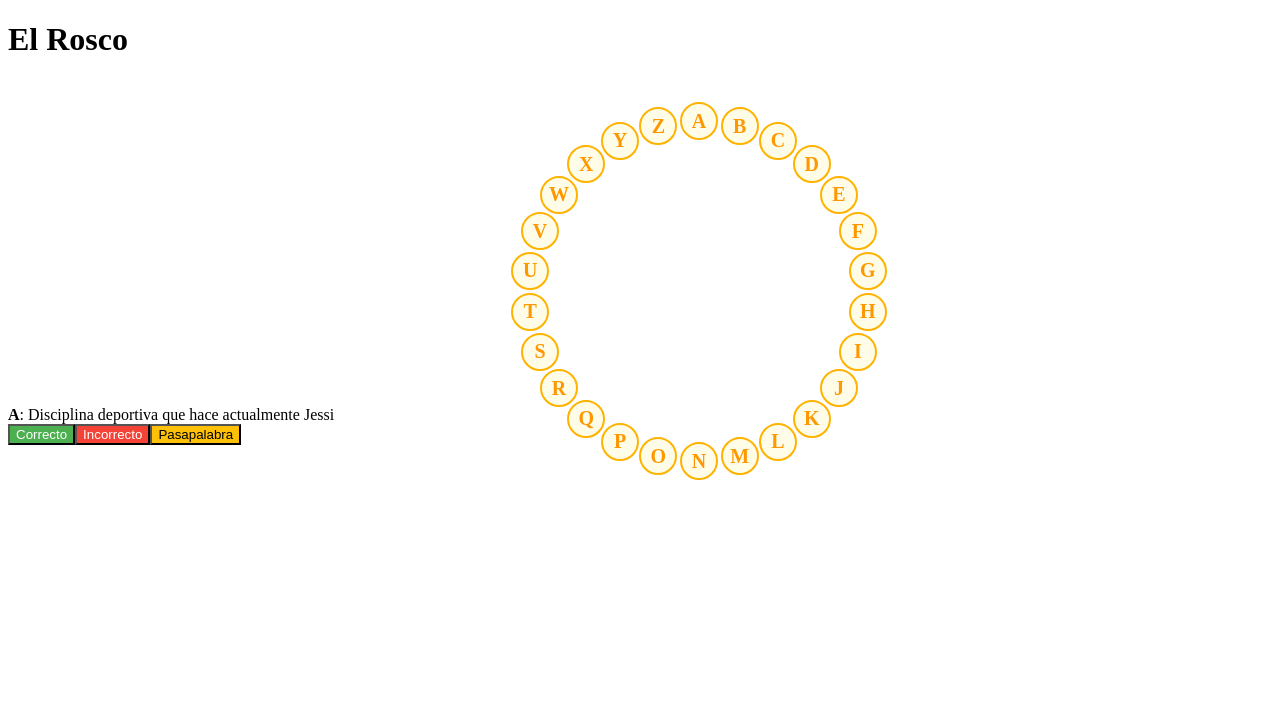
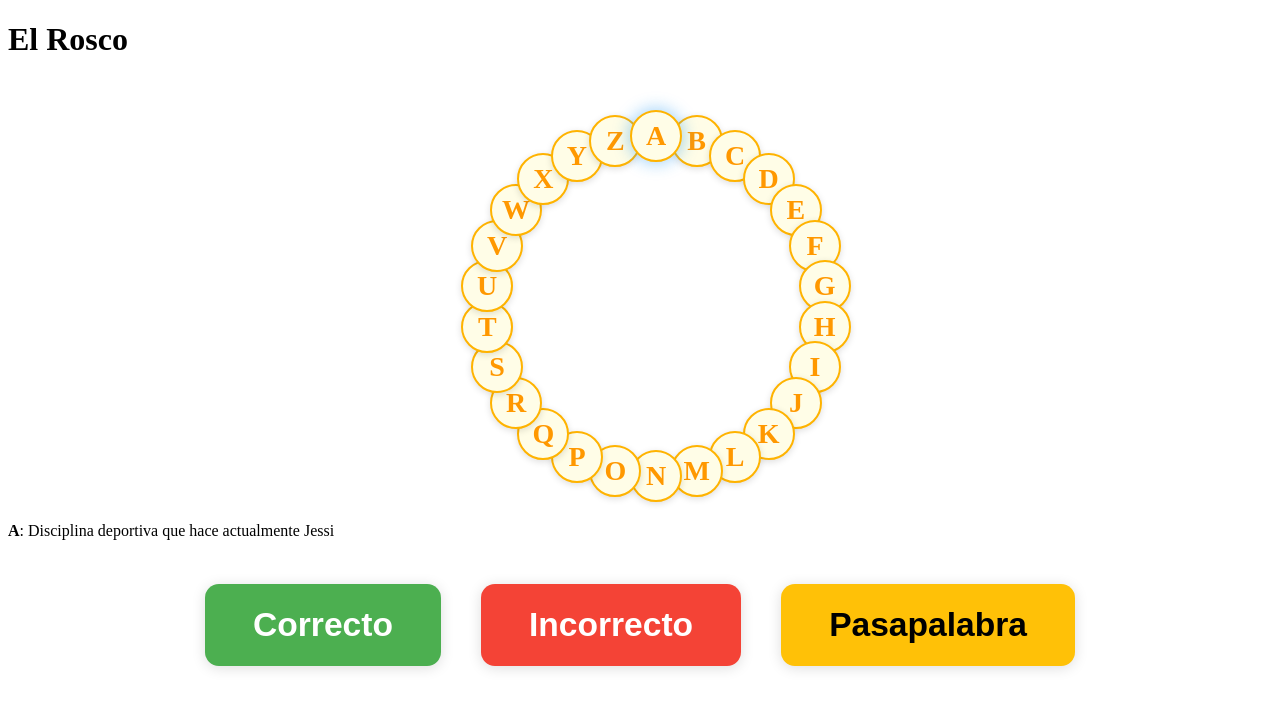
Before and after one commit to luciadd/rosco-dia-del-amigo, a React (Vite) app: page / in a window 1280 px wide. Shown: the top 708 px of the page. Built offline with nearby package versions, Linux system fonts and the light colour scheme.

Commit message:
Update styles.css

```diff
--- a/src/styles.css
+++ b/src/styles.css
@@ -1,27 +1,28 @@
 .rosco-circle {
   position: relative;
-  width: 300px;    /* 2*radius + some margin */
-  height: 300px;
-  margin: 24px auto;
+  width: 400px;    /* 2*radius + margin */
+  height: 400px;
+  margin: 32px auto;
 }
 
 .rosco-letter {
   position: absolute;
-  width: 38px;
-  height: 38px;
+  width: 52px;
+  height: 52px;
   border-radius: 50%;
   background: #fff;
   color: #222;
-  border: 2px solid #aaa;
+  border: 2.5px solid #aaa;
   display: flex;
   align-items: center;
   justify-content: center;
   font-weight: bold;
-  font-size: 20px;
+  font-size: 28px;
   box-sizing: border-box;
   transition: background 0.2s, color 0.2s, border 0.2s;
   z-index: 1;
   user-select: none;
+  box-shadow: 0 2px 7px #0002;
 }
 
 .rosco-letter.current {
@@ -29,6 +30,7 @@
   color: #fff;
   border-color: #1976d2;
   z-index: 2;
+  box-shadow: 0 0 16px 2px #2196f366;
 }
 
 .rosco-letter.correct {
@@ -48,3 +50,30 @@
   color: #ff9800;
   border-color: #ffb300;
 }
+
+/* Center and enlarge the host controls */
+.host-buttons {
+  display: flex;
+  justify-content: center;
+  gap: 40px;
+  margin: 44px 0 32px 0;
+}
+
+.host-buttons button {
+  font-size: 2.1rem;
+  padding: 22px 48px;
+  border-radius: 14px;
+  font-weight: bold;
+  cursor: pointer;
+  border: none;
+  box-shadow: 0 2px 14px #0002;
+  transition: background 0.2s, color 0.2s, transform 0.1s;
+}
+
+.host-buttons button:active {
+  transform: scale(0.96);
+}
+
+.host-buttons button:nth-child(1) { background: #4caf50; color: #fff; }
+.host-buttons button:nth-child(2) { background: #f44336; color: #fff; }
+.host-buttons button:nth-child(3) { background: #FFC107; color: #222; }
```
